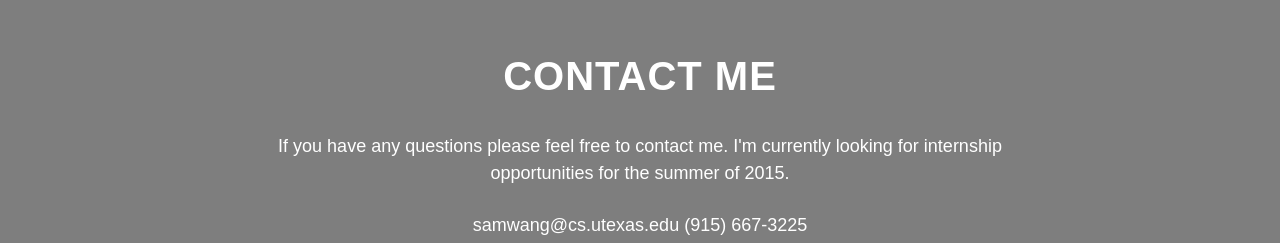
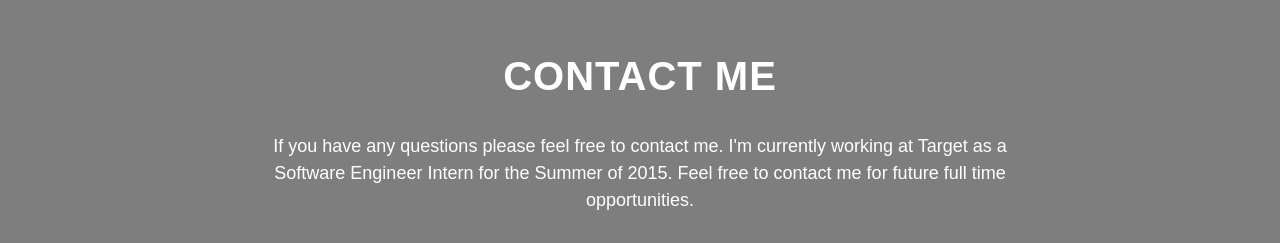
Before and after one commit to samguwang/samguwang.github.io, a plain HTML site: page index.html in a window 1280 px wide. Shown: the part 2360-2603 px from the top of the page. Drawn offline with nearby package versions, Linux system fonts and the light colour scheme; a web font is replaced by a local one.

Commit message:
Changed description for contact section

```diff
--- a/index.html
+++ b/index.html
@@ -96,7 +96,7 @@
         <div class="row">
             <div class="col-lg-8 col-lg-offset-2">
                 <h2>Contact Me</h2>
-                <p>If you have any questions please feel free to contact me. I'm currently looking for internship opportunities for the summer of 2015.</p>
+                <p>If you have any questions please feel free to contact me. I'm currently working at Target as a Software Engineer Intern for the Summer of 2015. Feel free to contact me for future full time opportunities.</p>
                 <p>samwang@cs.utexas.edu            (915) 667-3225</p>
 
                 <ul class="list-inline banner-social-buttons">
```
